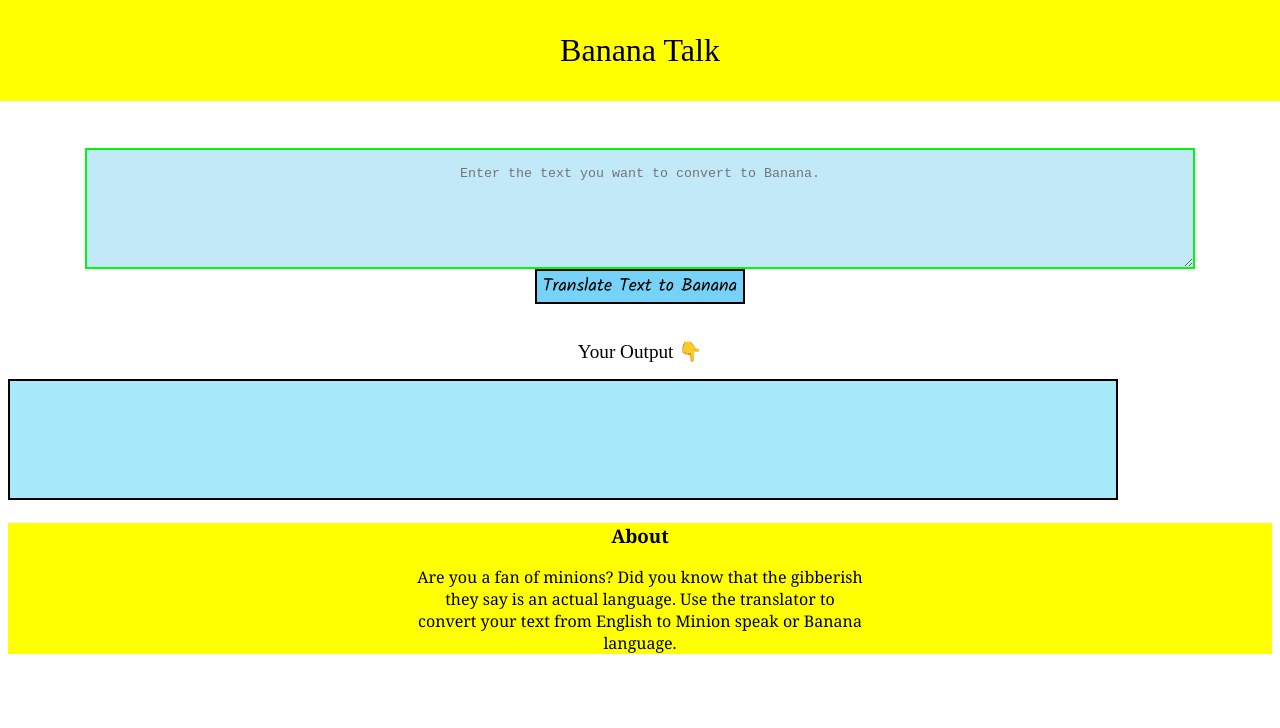
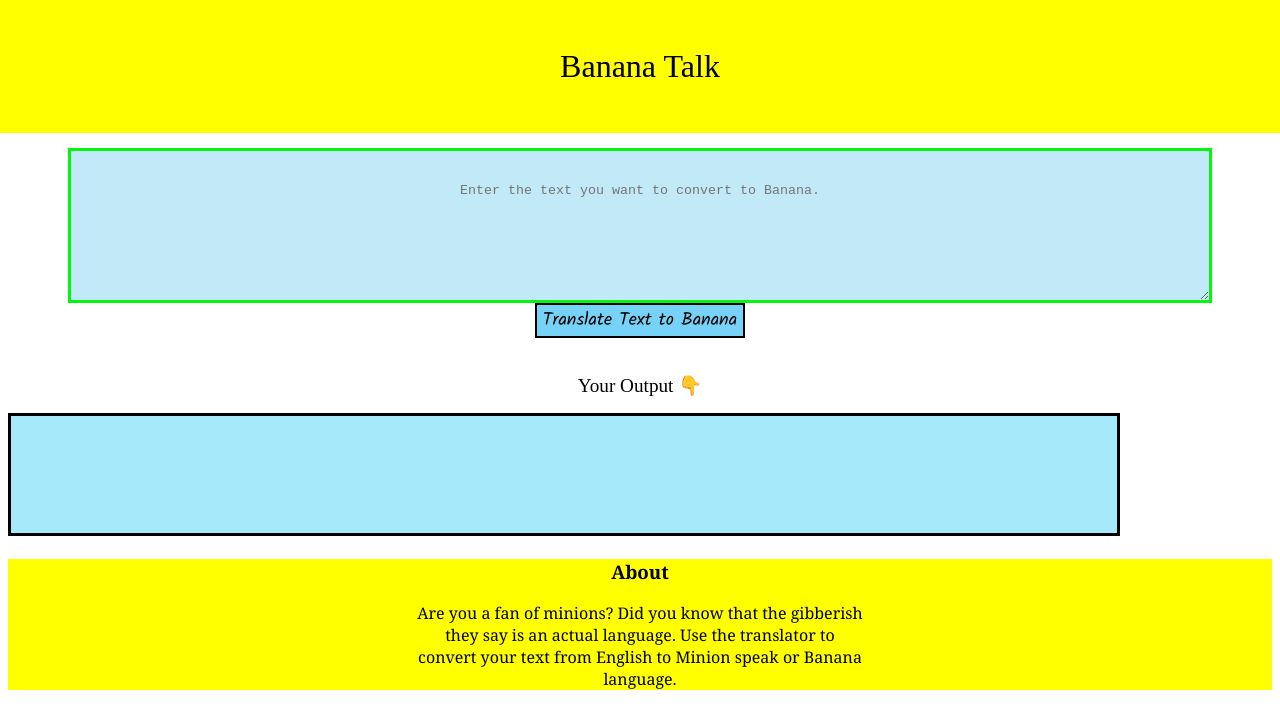
Before and after one commit to tejdoshi2000/Banana-Speak, a plain HTML site: page index.html in a window 1280 px wide. Drawn offline with Linux system fonts and the light colour scheme.

Commit message:
Update style.css

```diff
--- a/style.css
+++ b/style.css
@@ -11,7 +11,7 @@ body{
 nav {
     background-color: yellow;
     text-align: center;
-    padding: 1rem;
+    padding: 2rem;
     position: absolute;
     left: 0px;
     right: 0px;
@@ -19,7 +19,7 @@ nav {
 }
 
 #txt-input {
-    border: 2px solid rgb(4, 245, 16);
+    border: 3px solid rgb(4, 245, 16);
     width: 85%;
     height: 85px;
     background-color:rgb(193, 233, 247);
@@ -27,7 +27,7 @@ nav {
     margin-top: 2rem;
     margin-left: auto;
     margin-right: auto;
-    padding: 1rem;
+    padding: 2rem;
     text-align: center;
 }
 
@@ -36,7 +36,7 @@ nav {
 }
 
 #output {
-    border: 2px solid black;
+    border: 3px solid black;
     width: 85%;
     height: 85px;
     background-color:rgb(165, 233, 250);
```
